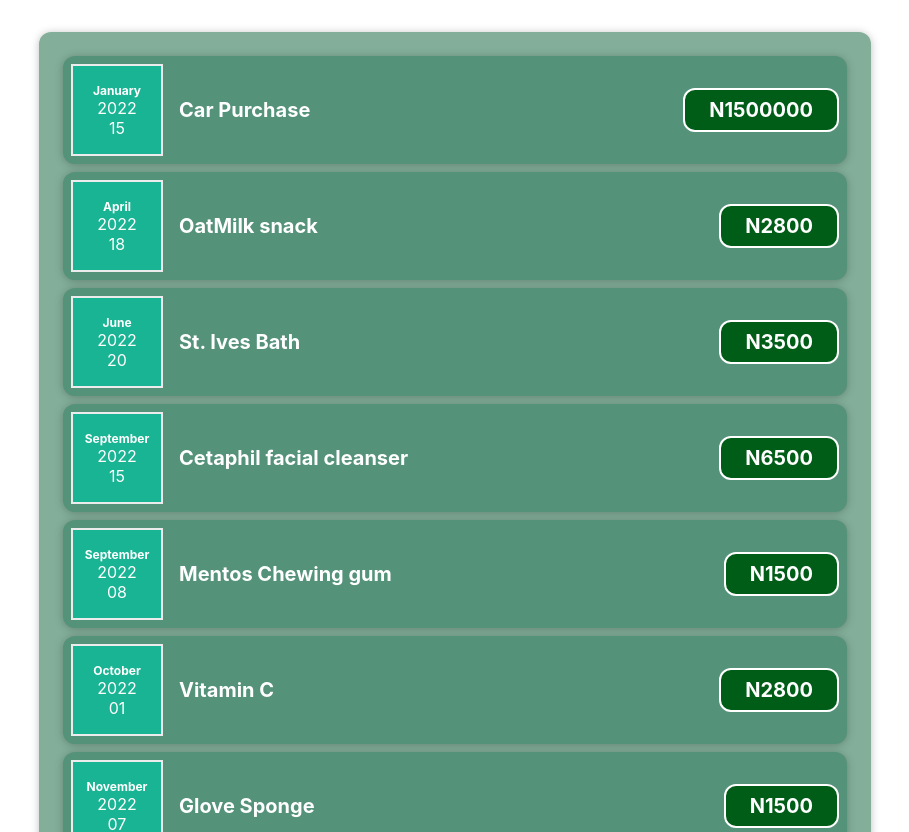
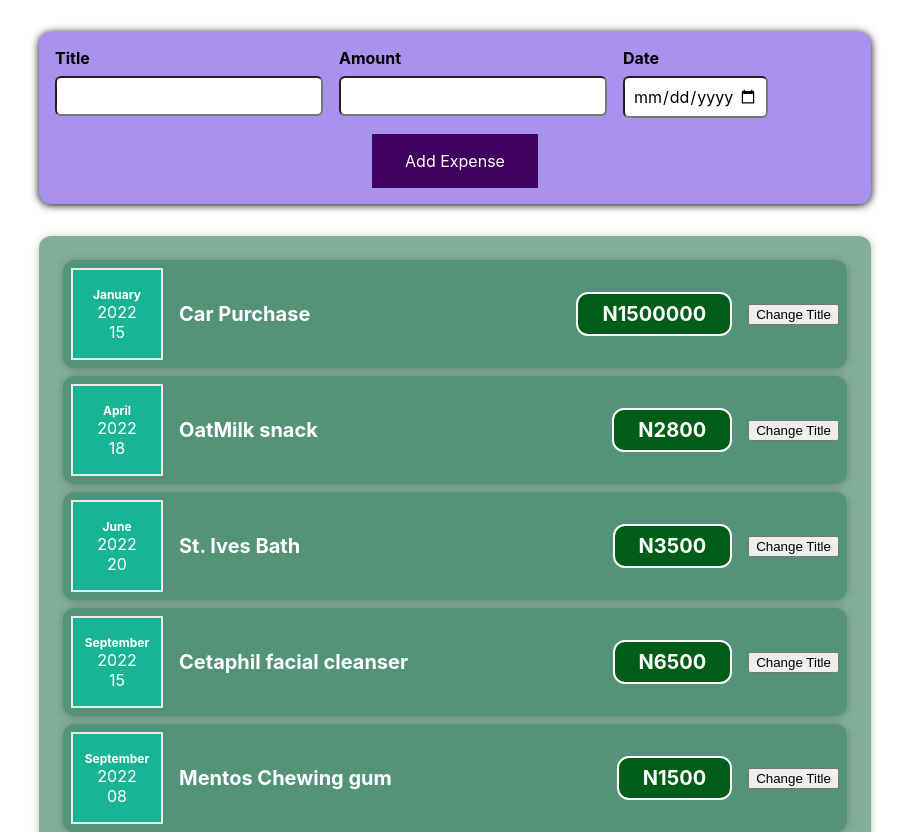
Before and after one commit to Lihination/Expense-Calculator, a React (Create React App) app: page / in a window 1280 px wide. Shown: the top 832 px of the page, without its empty margins (185-1094 px from the left). Built offline with nearby package versions, Linux system fonts and the light colour scheme.

Commit message:
added new components __ NewExpense

```diff
--- a/src/App.js
+++ b/src/App.js
@@ -1,5 +1,6 @@
-import React from "react"
+import React from "react";
 import Expenses from "./components/Expenses/Expenses";
+import NewExpense from "./components/NewExpense/NewExpense";
 
 function App() {
   const expenses = [
@@ -47,8 +48,9 @@
     },
   ];
   return (
-    <div className="App">
-     <Expenses items={expenses}/>
+    <div>
+      <NewExpense />
+      <Expenses items={expenses} />
     </div>
   );
 }
--- a/src/components/Expenses/ExpenseDate.js
+++ b/src/components/Expenses/ExpenseDate.js
@@ -1,7 +1,7 @@
 import React from "react"
 import "./ExpenseDate.css"
 
-function ExpenseDate(props) {
+const ExpenseDate = (props) =>{
   const month = props.date.toLocaleString("en-US", { month: "long" });
   const day = props.date.toLocaleString("en-US", { day: "2-digit" });
   const year = props.date.getFullYear();
--- a/src/components/Expenses/ExpenseItem.js
+++ b/src/components/Expenses/ExpenseItem.js
@@ -1,16 +1,22 @@
-import React from "react"
+import React, { useState } from "react"
 import Card from '../UI/Card';
 import ExpenseDate from '../Expenses/ExpenseDate';
 import './ExpenseItem.css'
 
-function ExpenseItem(props) {
+const ExpenseItem = (props) => {
+  const [ title, setTitle] = useState(props.title)
 
+  const clickHandler =()=>{
+    setTitle("Updated")
+    console.log(title)
+  }
   return (
     <Card className='expense-item'>
       <ExpenseDate date={props.date}/>
       <div className="expense-item__description">
-        <h2>{props.title}</h2>
+        <h2>{title}</h2>
         <div className="expense-item__price">N{props.amount}</div>
+        <button onClick={clickHandler}>Change Title</button>
       </div>
     </Card>
   );
--- a/src/components/Expenses/Expenses.js
+++ b/src/components/Expenses/Expenses.js
@@ -3,7 +3,7 @@
 import ExpenseItem from "../Expenses/ExpenseItem"
 import './Expenses.css'
 
-function Expenses(props){
+const Expenses = (props) =>{
     return(
         <Card className="expenses">
  <ExpenseItem
--- /dev/null
+++ b/src/components/NewExpense/ExpenseForm.css
@@ -0,0 +1,20 @@
+.new-expense__controls {
+    display: flex;
+    flex-wrap: wrap;
+    gap: 1rem;
+    margin-bottom: 1rem;
+    text-align: left;
+
+}
+
+.new-expense__control label {
+    font-weight: bold;
+    margin-bottom: 0.5rem;
+    display: block;
+}
+
+.new-expense__control input {
+    font: inherit;
+    padding: 0.5rem;
+    border-radius: 6px;
+}
--- /dev/null
+++ b/src/components/NewExpense/ExpenseForm.js
@@ -0,0 +1,28 @@
+import React from 'react'
+import './ExpenseForm.css'
+
+const ExpenseForm = ()=>{
+return(
+    <form>
+        <div className='new-expense__controls'>
+            <div className='new-expense__control'>
+                <label>Title</label>
+                <input type='text'/>
+            </div>
+            <div className='new-expense__control'>
+                <label>Amount</label>
+                <input type='number' min="0.01" step="0.01"/>
+            </div>
+            <div className='new-expense__control'>
+                <label>Date</label>
+                <input type='date' min="2019-01-01" max="2022-12-31"/>
+            </div>
+        </div>
+        <div className='new-expense__actions'>
+            <button type='submit'>Add Expense</button>
+        </div>
+    </form>
+)
+}
+
+export default ExpenseForm
--- /dev/null
+++ b/src/components/NewExpense/NewExpense.css
@@ -0,0 +1,19 @@
+.new-expense {
+    background-color: #a892ee;
+    padding: 1rem;
+    margin: 2rem auto;
+    width: 50rem;
+    max-width: 95%;
+    border-radius: 12px;
+    text-align: center;
+    box-shadow: 0 1px 8px rgba(0, 0, 0.25);
+}
+
+.new-expense button{
+    font: inherit;
+    cursor: pointer;
+    padding: 1rem 2rem;
+    border: 1px solid #40005d;
+    background-color: #40005d;
+    color: white;
+}
--- /dev/null
+++ b/src/components/NewExpense/NewExpense.js
@@ -0,0 +1,13 @@
+import React from "react";
+import ExpenseForm from "./ExpenseForm";
+
+import "./NewExpense.css"
+
+const NewExpense = () => {
+  return (
+    <div className="new-expense">
+      <ExpenseForm/>
+    </div>
+  );
+};
+export default NewExpense;
```
